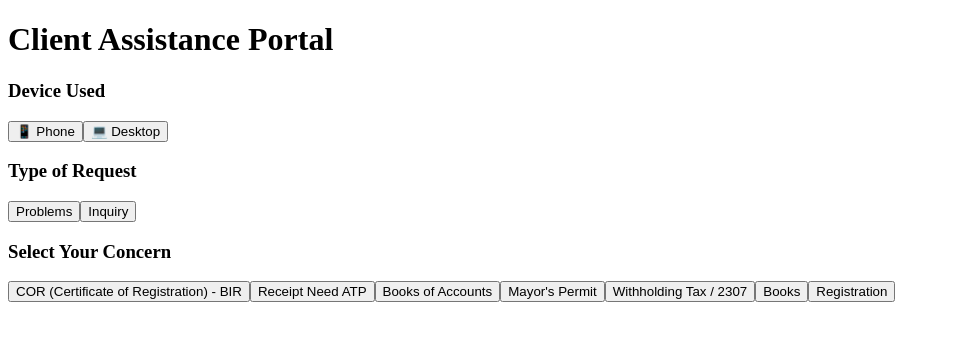
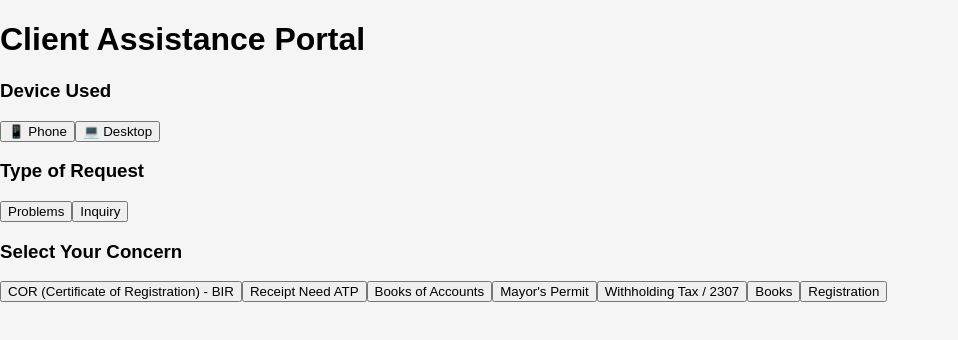
Before and after one commit to LICPrintingShop/DRPAU, a Next.js app: page /client in a window 1280 px wide. Shown: the top 340 px of the page, without its empty margins (0-958 px from the left). Built offline with nearby package versions, Linux system fonts and the light colour scheme.

Commit message:
Create layout.jsx

```diff
--- /dev/null
+++ b/app/layout.jsx
@@ -0,0 +1,14 @@
+import "./globals.css";
+
+export const metadata = {
+  title: "LIC Printing Shop",
+  description: "Client Support System",
+};
+
+export default function RootLayout({ children }) {
+  return (
+    <html lang="en">
+      <body>{children}</body>
+    </html>
+  );
+}
```
